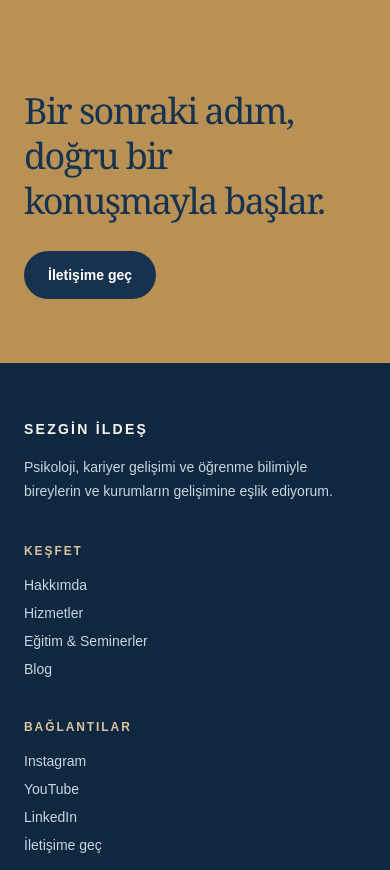
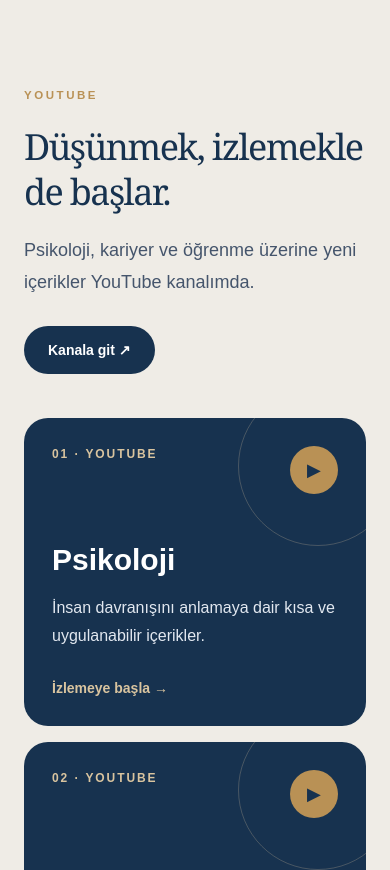
Before and after one commit to sezginildes/sezginildes.com, a Next.js app: page / in a window 390 px wide. Shown: the part 5020-5890 px from the top of the page. Built offline with nearby package versions, Linux system fonts and the light colour scheme.

Commit message:
Add YouTube showcase

```diff
--- a/app/page.tsx
+++ b/app/page.tsx
@@ -4,6 +4,7 @@ import PageShell from "@/components/PageShell";
 import SectionHeading from "@/components/SectionHeading";
 import ServicesGrid from "@/components/ServicesGrid";
 import ContactCta from "@/components/ContactCta";
+import YouTubeShowcase from "@/components/YouTubeShowcase";
 
 const articles = ["Kariyer Seçiminde En Sık Yapılan Hatalar", "Ertelemenin Görünmeyen Sebebi", "Daha İyi Sorular Sormak Neden Önemli?"];
 
@@ -16,5 +17,6 @@ export default function Home() { return <PageShell>
   <section className="shell py-24 sm:py-32"><SectionHeading eyebrow="ÇALIŞMA ALANLARI" title="İhtiyaca göre şekillenen, insana yakın çalışmalar." intro="Her çalışma; hedefi, bağlamı ve insanı merkeze alan yalın bir süreçle tasarlanır." /><ServicesGrid /></section>
   <section className="bg-[#17324f] text-white"><div className="shell grid gap-12 py-24 sm:py-32 lg:grid-cols-[.8fr_1.2fr]"><div><p className="eyebrow text-[#d9c49f]">YAKLAŞIM</p><h2 className="mt-5 font-serif text-4xl leading-tight sm:text-5xl">Bilgi, ancak hayata değdiğinde dönüşür.</h2></div><div className="space-y-6 text-lg leading-8 text-slate-200"><p>Psikolojik danışmanlıktan kariyer gelişimine, eğitim tasarımından kurum çalışmalarına uzanan deneyimimi tek bir amaç için kullanıyorum: insan gelişimini görünür ve uygulanabilir kılmak.</p><p>İyi bir gelişim sürecinin doğru cevaplardan önce doğru sorularla başladığına inanıyorum.</p><Link className="inline-block border-b border-[#d9c49f] pb-1 text-sm font-semibold text-[#d9c49f]" href="/hakkimda">Hakkımda daha fazlası →</Link></div></div></section>
   <section className="shell py-24 sm:py-32"><div className="flex flex-col gap-8 sm:flex-row sm:items-end sm:justify-between"><SectionHeading eyebrow="YAZILAR" title="Düşünmek için küçük bir alan." intro="Psikoloji, kariyer ve öğrenme üzerine notlar." /><Link href="/blog" className="text-sm font-semibold text-[#17324f]">Tüm yazılar →</Link></div><div className="mt-10 grid gap-4 md:grid-cols-3">{articles.map((article, i) => <Link href="/blog" className="group rounded-3xl border border-[#17324f]/10 p-7 transition hover:border-[#b99155] hover:bg-[#efece6]" key={article}><p className="text-xs font-bold tracking-[.15em] text-[#b99155]">{String(i+1).padStart(2,"0")} · YAKINDA</p><h3 className="mt-16 text-2xl font-semibold leading-tight text-[#17324f]">{article}</h3><p className="mt-5 text-sm font-semibold text-[#17324f]">Oku →</p></Link>)}</div></section>
+  <YouTubeShowcase />
   <ContactCta />
 </PageShell>; }
--- /dev/null
+++ b/components/YouTubeShowcase.tsx
@@ -0,0 +1,36 @@
+const channelUrl = "https://www.youtube.com/@Sezginildes";
+
+const topics = [
+  { number: "01", title: "Psikoloji", copy: "İnsan davranışını anlamaya dair kısa ve uygulanabilir içerikler." },
+  { number: "02", title: "Kariyer", copy: "Kariyer yolculuğunda yön bulmaya yardımcı düşünceler." },
+  { number: "03", title: "Öğrenme", copy: "Daha etkili öğrenmek ve gelişmek için pratik notlar." },
+];
+
+export default function YouTubeShowcase() {
+  return (
+    <section className="bg-[#efece6] py-24 sm:py-32">
+      <div className="shell">
+        <div className="flex flex-col gap-7 sm:flex-row sm:items-end sm:justify-between">
+          <div>
+            <p className="eyebrow">YOUTUBE</p>
+            <h2 className="display mt-5 max-w-2xl text-4xl leading-tight text-[#17324f] sm:text-5xl">Düşünmek, izlemekle de başlar.</h2>
+            <p className="mt-5 max-w-xl text-lg leading-8 text-slate-600">Psikoloji, kariyer ve öğrenme üzerine yeni içerikler YouTube kanalımda.</p>
+          </div>
+          <a href={channelUrl} target="_blank" rel="noreferrer" className="w-fit rounded-full bg-[#17324f] px-6 py-3.5 text-sm font-semibold text-white transition hover:bg-[#10283f]">Kanala git ↗</a>
+        </div>
+
+        <div className="mt-11 grid gap-4 md:grid-cols-3">
+          {topics.map((topic) => (
+            <a key={topic.number} href={channelUrl} target="_blank" rel="noreferrer" className="group relative min-h-72 overflow-hidden rounded-3xl bg-[#17324f] p-7 text-white transition hover:-translate-y-1 hover:shadow-xl">
+              <div className="absolute -right-8 -top-8 h-40 w-40 rounded-full border border-[#d9c49f]/25" />
+              <div className="absolute right-7 top-7 flex h-12 w-12 items-center justify-center rounded-full bg-[#b99155] text-lg text-[#17324f]">▶</div>
+              <p className="relative text-xs font-bold tracking-[.16em] text-[#d9c49f]">{topic.number} · YOUTUBE</p>
+              <div className="relative mt-20"><h3 className="text-3xl font-semibold">{topic.title}</h3><p className="mt-4 max-w-xs leading-7 text-slate-200">{topic.copy}</p></div>
+              <p className="relative mt-7 text-sm font-semibold text-[#d9c49f]">İzlemeye başla →</p>
+            </a>
+          ))}
+        </div>
+      </div>
+    </section>
+  );
+}
```
